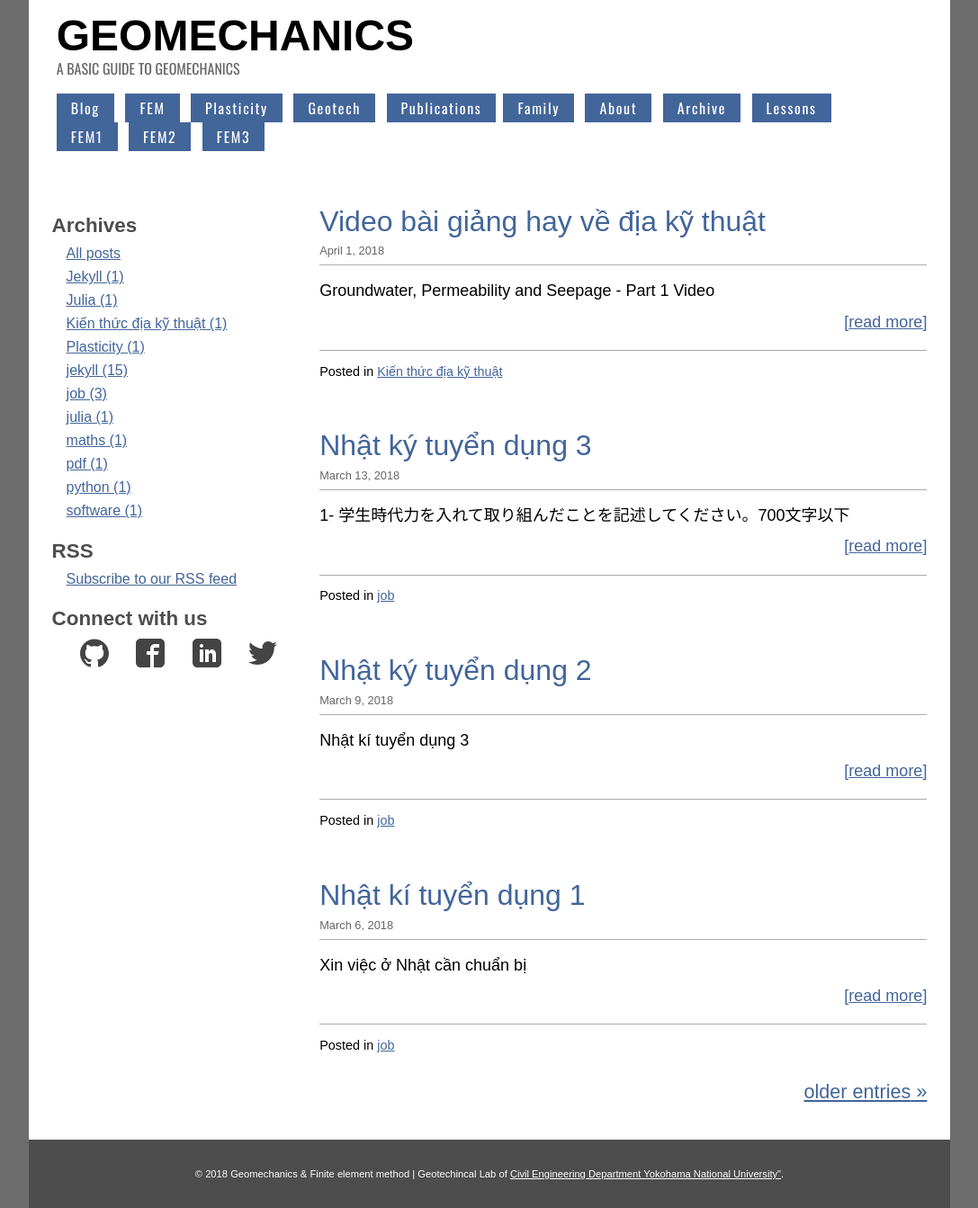
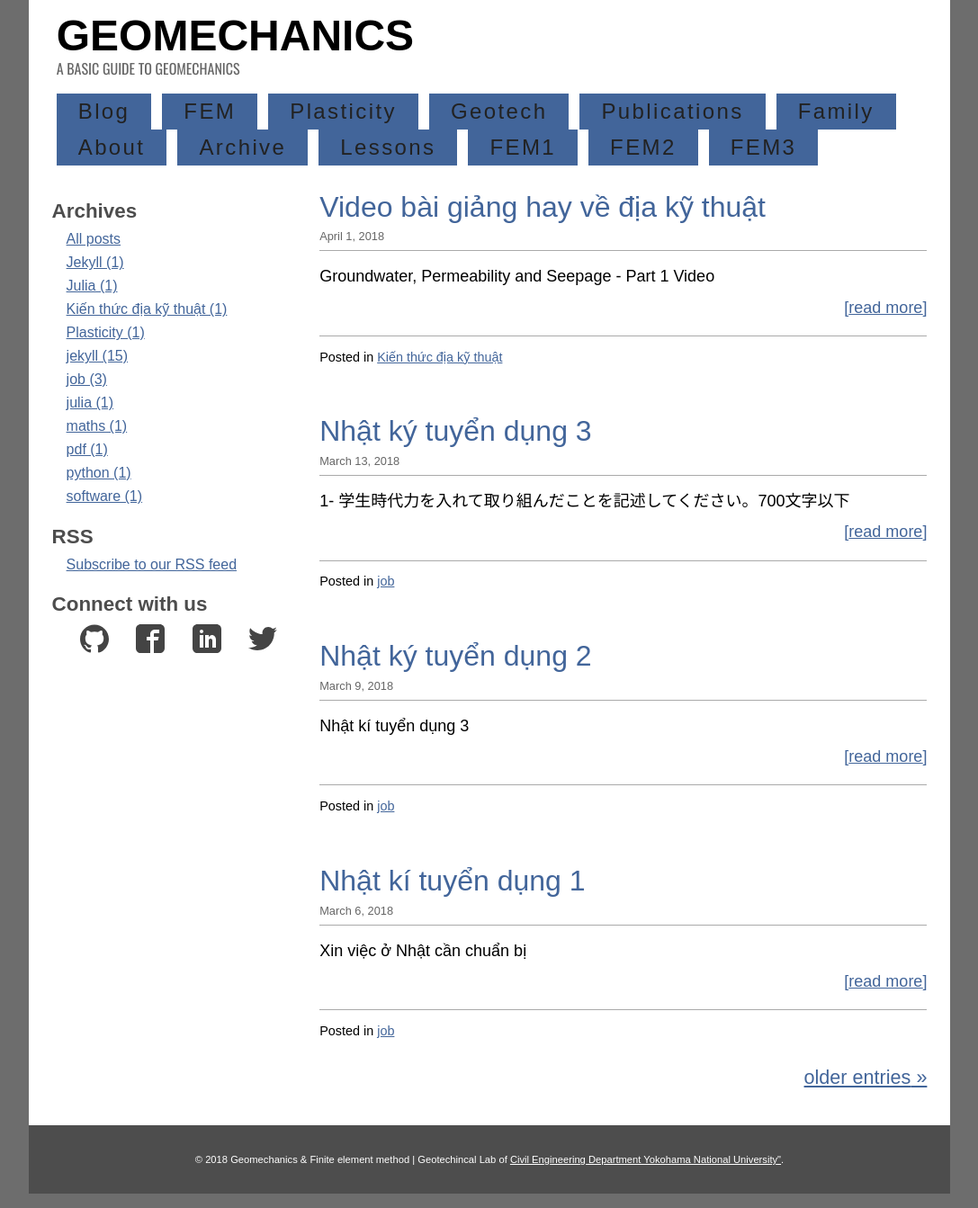
Before and after one commit to quangvunp/geomechanics, a Jekyll site: the page built from index.html, in a window 1280 px wide. Shown: the whole page at 90% size, without its empty margins (96-1183 px from the left). Built offline with Jekyll 4.4.1, drawn with Linux system fonts in a browser that asks for light colours; the list of posts is cut into pages by our own code.

Commit message:
Update main.css

```diff
--- a/css/main.css
+++ b/css/main.css
@@ -786,17 +786,23 @@ nav li a:hover {
 	background: #333;
 }
 
-nav li ul {
+nav ul li {
 	float: left;
-	list-style:none;
+	list-style: none;
+	position: relative;
 }
 
-nav li ul a{
+nav ul li a {
 	display: block;
 	font-family: arial;
 	color: #222;
 	font-size: 24px;
 	padding: 24px 14 px;
+}
+
+nav  ul li ul {
+	display: block;
+	position: absolute;
 }
 /* --------------------------------------------------
    article styles
```
